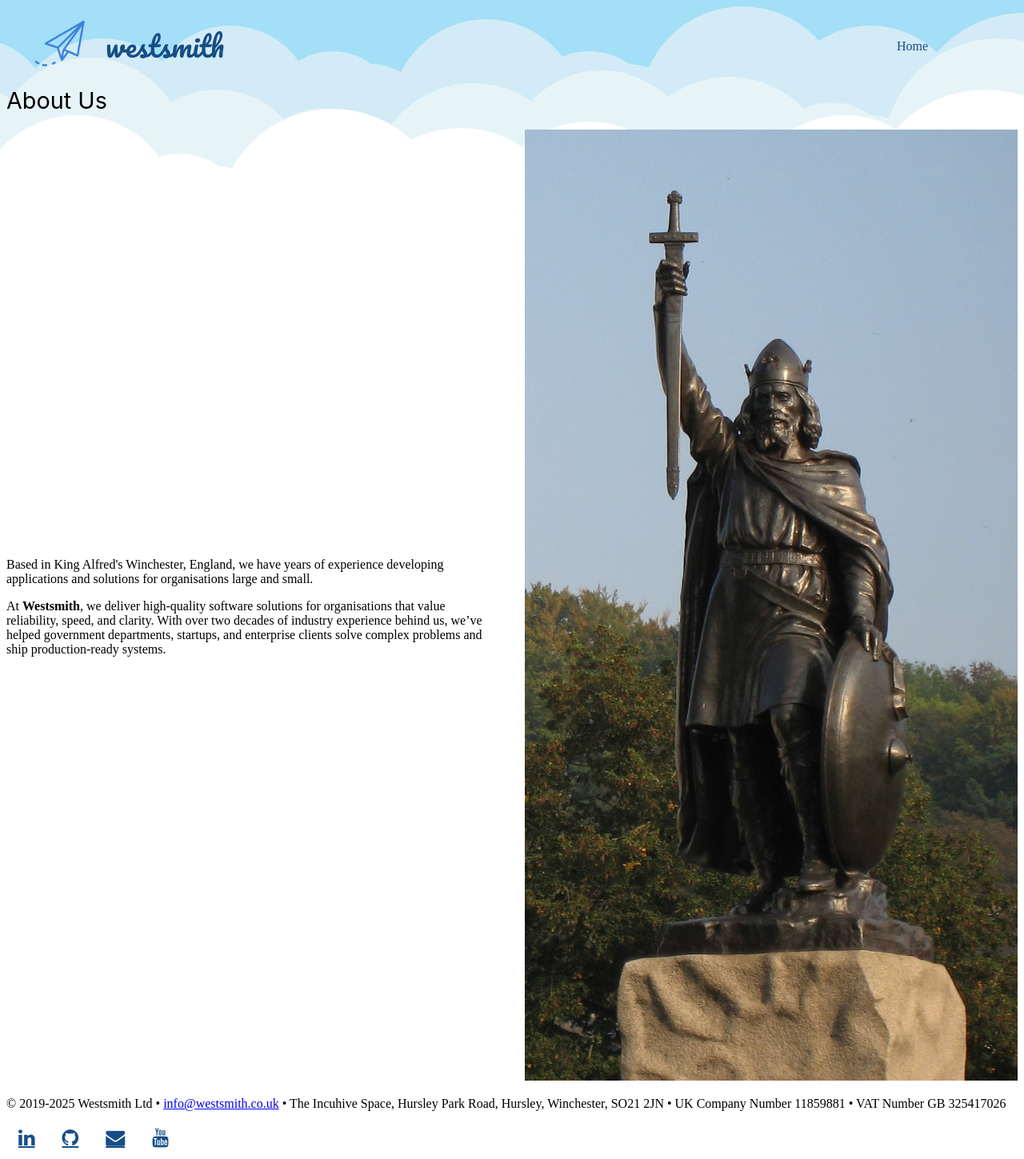
After one commit to westsmith-open/westsmith.co.uk, a Python web app: template templates/about.html in a window 1280 px wide. The commit adds this page. Shown: the whole page at 80% size. Run offline with Jinja, Linux system fonts and the light colour scheme; the template is opened without the code that fills it, so the values that code supplies are empty.

Commit message:
Add Alfred

```diff
--- /dev/null
+++ b/templates/about.html
@@ -0,0 +1,39 @@
+{% extends "base.html" %}
+
+{% block content %}
+  <h1>About Us</h1>
+  <div class="section">
+    <div class="content-wrapper">
+      <div class="text-content">
+        <p>
+          Based in King Alfred's Winchester, England, we have years of
+          experience developing applications and solutions for organisations
+          large and small.
+        </p>
+        <p>
+          At <b>Westsmith</b>, we deliver high-quality software solutions for
+          organisations that value reliability, speed, and clarity. With over
+          two decades of industry experience behind us, we’ve helped government
+          departments, startups, and enterprise clients solve complex problems
+          and ship production-ready systems.
+        </p>
+      </div>
+      <div class="image-content">
+        <img
+          src="/static/images/alfred-900w.jpg"
+          srcset="
+            /static/images/alfred-300w.jpg 300w,
+            /static/images/alfred-600w.jpg 600w,
+            /static/images/alfred-900w.jpg 900w
+          "
+          sizes="(max-width: 768px) 100vw, 50vw"
+          alt="Alfred"
+          class="section-image"
+          loading="lazy"
+        />
+      </div>
+    </div>
+  </div>
+
+  {{ content|safe }}
+{% endblock %}
```
Also changed, not shown: content/about.md (+0 -2 lines), templates/index.html (+27 -1 lines), static/images/alfred-300w.jpg (added), static/images/alfred-600w.jpg (added), static/images/alfred-900w.jpg (added).
